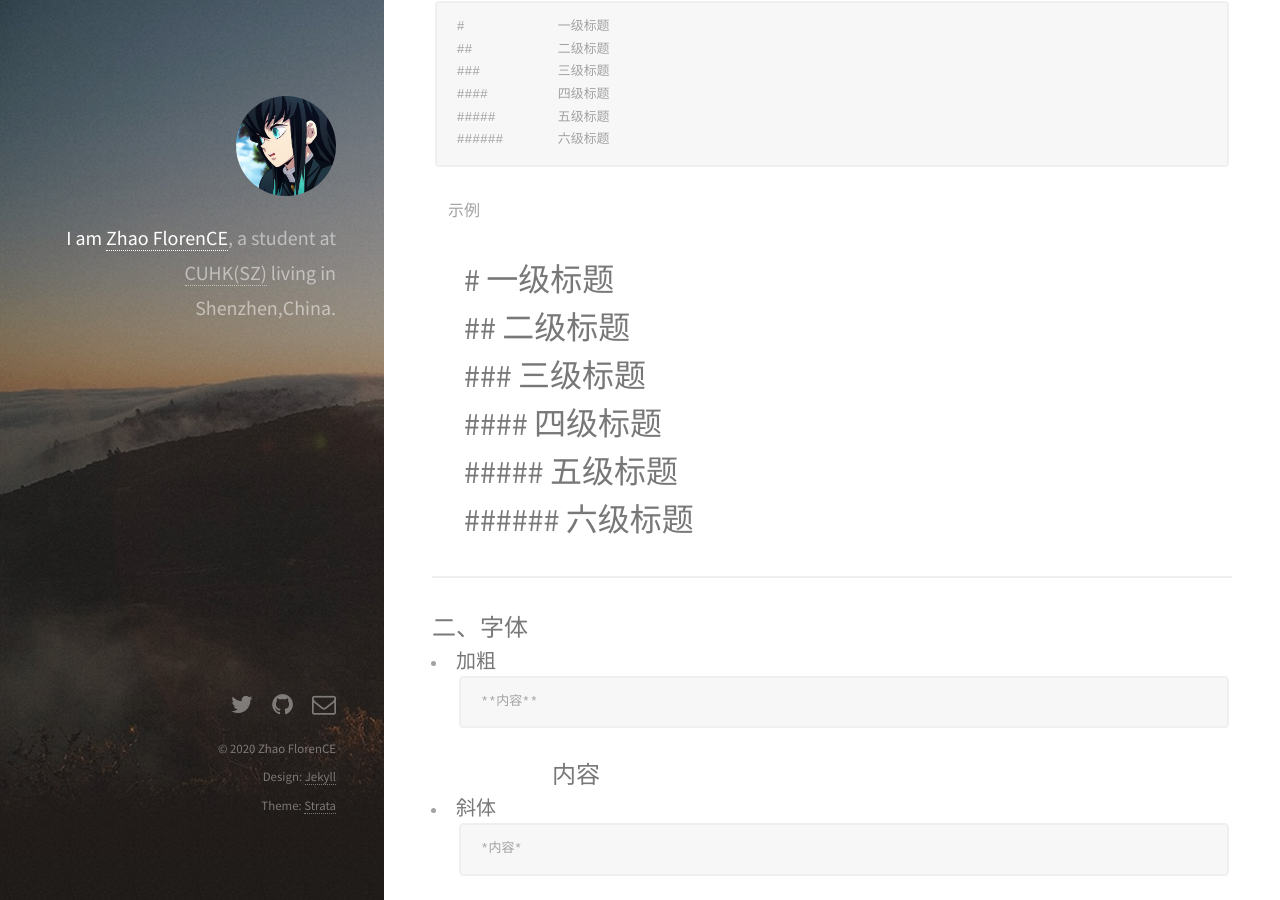
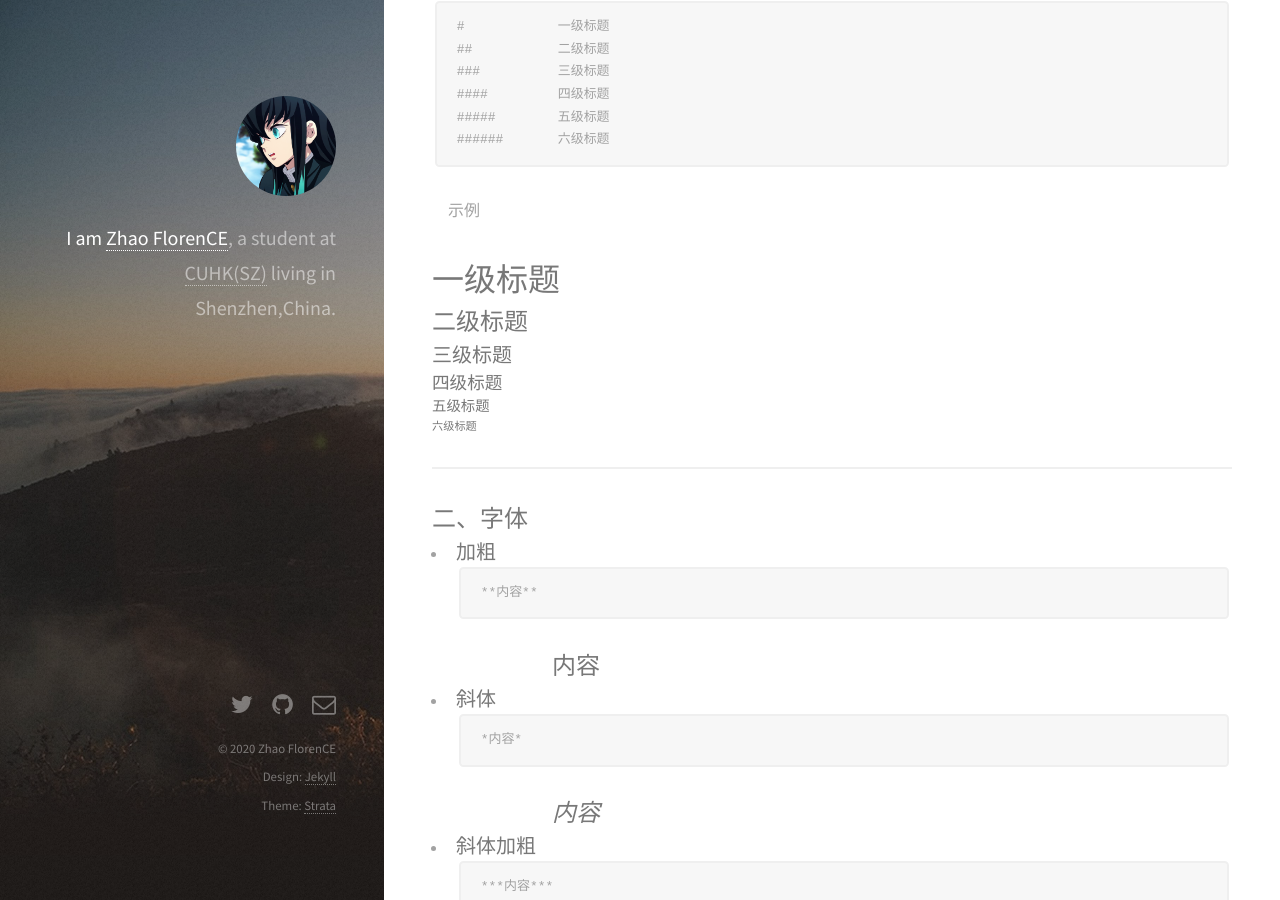
Before and after one commit to as3ert/blog, a Jekyll site: the page built from _posts/2021-01-01-markdown语法.md, in a window 1280 px wide and 900 px high, scrolled down 903 px. Built offline with Jekyll 4.4.1, drawn with Linux system fonts in a browser that asks for light colours; nearby versions of some CDN libraries; some of the changed lines change nothing that is shown.

Commit message:
2021-01-01 18:28:38

````diff
--- a/_posts/2021-01-01-markdown语法.md
+++ b/_posts/2021-01-01-markdown语法.md
@@ -16,17 +16,17 @@ date: 2021-01-01 16:45:00
 ***
 
 ### 摘要
-+ &emsp;&emsp;标题
-+ &emsp;&emsp;字体
-+ &emsp;&emsp;格式
-+ &emsp;&emsp;引用
-+ &emsp;&emsp;分割线
-+ &emsp;&emsp;图片
-+ &emsp;&emsp;链接
-+ &emsp;&emsp;列表
-+ &emsp;&emsp;表格
-+ &emsp;&emsp;代码块
-+ &emsp;&emsp;流程图
++ 标题
++ 字体
++ 格式
++ 引用
++ 分割线
++ 图片
++ 链接
++ 列表
++ 表格
++ 代码块
++ 流程图
 
 ***
 
@@ -41,12 +41,12 @@ date: 2021-01-01 16:45:00
 ######       六级标题
 ```
 &emsp;示例
-# &emsp;# 一级标题
-# &emsp;## 二级标题
-# &emsp;### 三级标题
-# &emsp;#### 四级标题
-# &emsp;##### 五级标题
-# &emsp;###### 六级标题
+# 一级标题
+## 二级标题
+### 三级标题
+#### 四级标题
+##### 五级标题
+###### 六级标题
 
 ***
 
````
